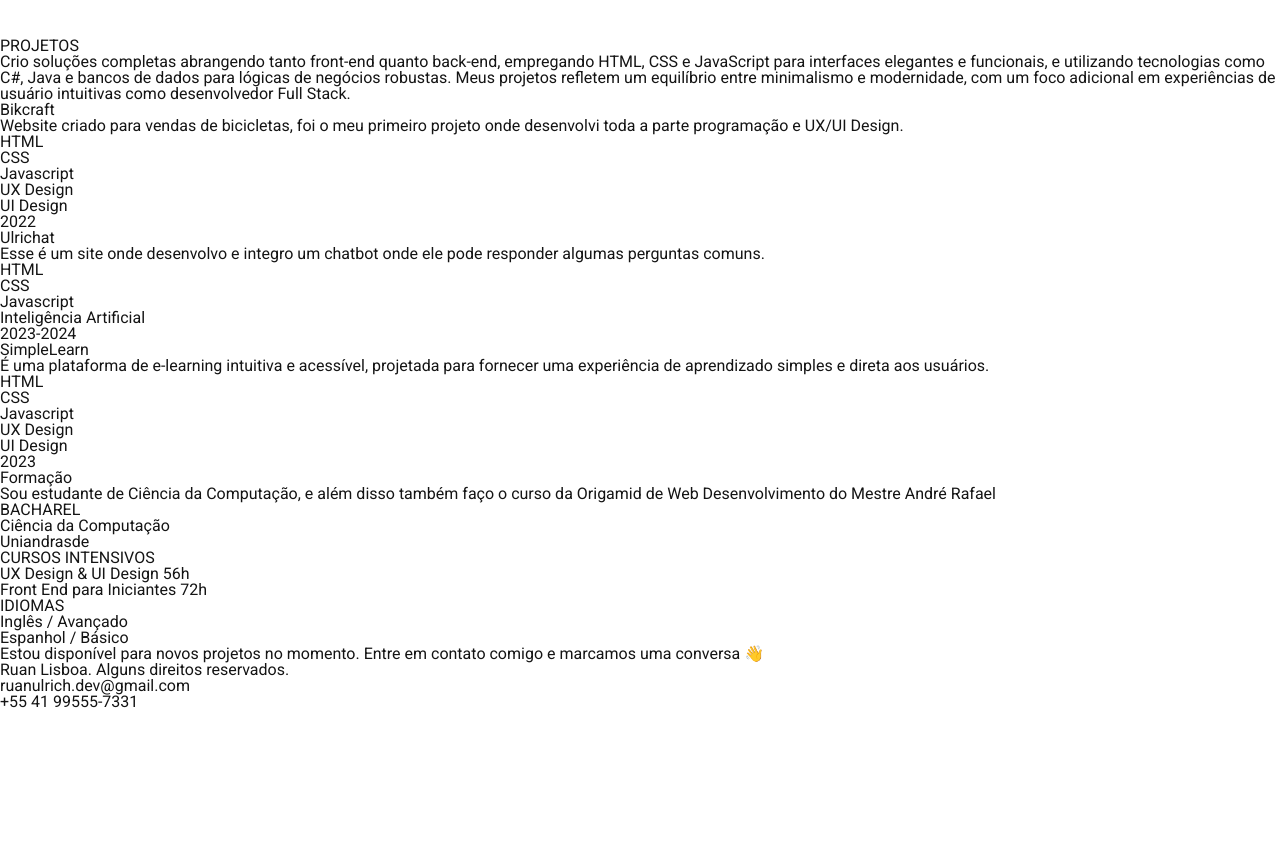
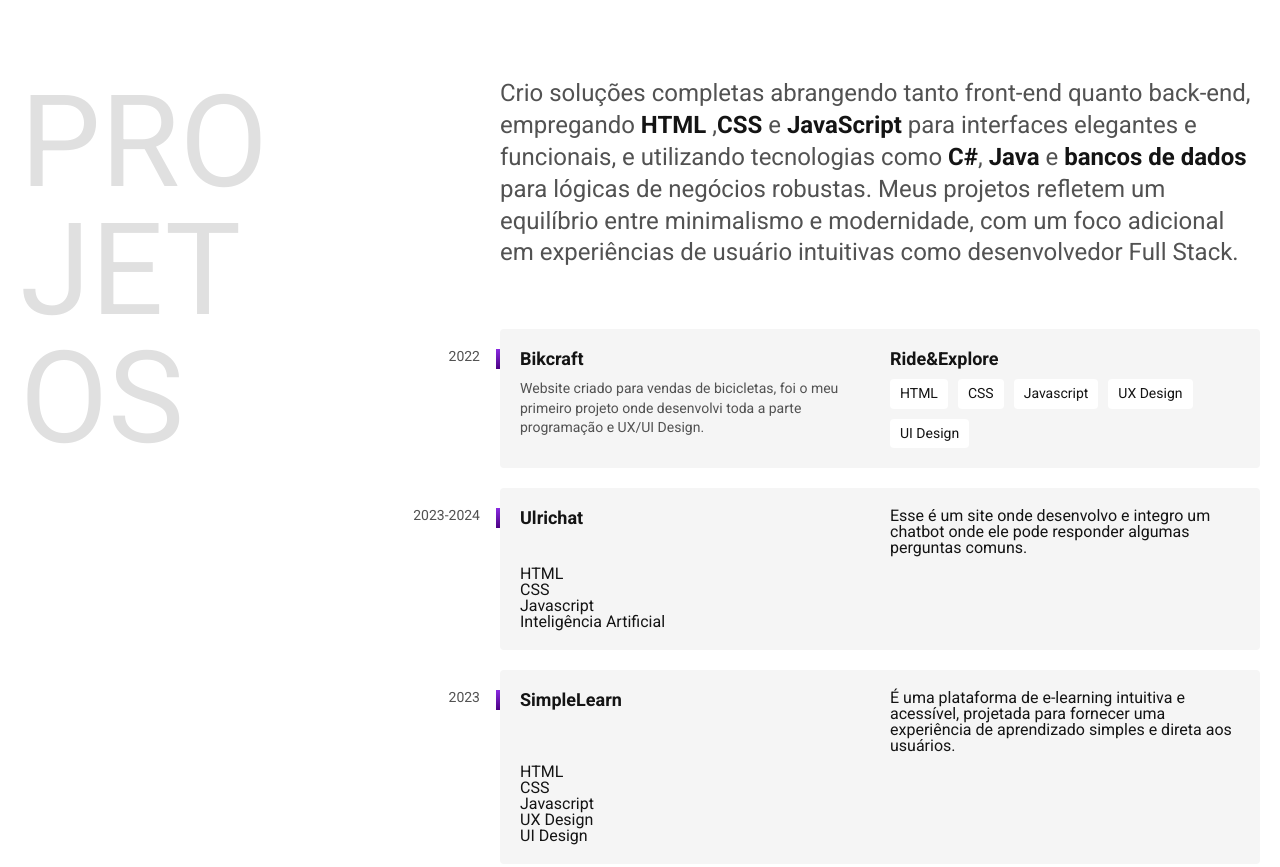
Before and after one commit to Reztorye/RuanUlrich, a plain HTML site: page index.html in a window 1280 px wide. Shown: the part 841-1708 px from the top of the page. Before the commit the page ends 1552 px from the top, so only its background shows below. Drawn offline with Linux system fonts and the light colour scheme.

Commit message:
projetos att

```diff
--- /dev/null
+++ b/css/projetos.css
@@ -0,0 +1,84 @@
+.projetos {
+    max-width: 1920px;
+    padding: 40px 20px;
+    margin: 0 auto;
+    display: grid;
+    grid-template-columns: 1fr 2fr;
+    gap: 100px;
+}
+
+.projetos-descricao strong {
+    font-weight: bold;
+    color: #141414;
+}
+
+.projetos .subtitulo {
+    color: #e0e0e0;
+}
+
+.projetos-descricao {
+    font-size: 1.5rem;
+    line-height: 1.33;
+    max-width: 80ch;
+    margin-bottom: 60px;
+    color: #525252;
+}
+
+.projeto {
+    display: grid;
+    grid-template-columns: 1fr 1fr;
+    padding: 20px;
+    gap: 10px 20px;
+    background: #f5f5f5;
+    margin-bottom: 20px;
+    border-radius: 4px;
+    position: relative;
+}
+
+.projeto::before {
+    content: '';
+    display: block;
+    width: 4px;
+    height: 20px;
+    background: linear-gradient(#8a2be2, #4b0082);
+    position: absolute;
+    top: 20px;
+    left: -4px;
+}
+
+.projeto-ano {
+    position: absolute;
+    top: 20px;
+    left: -100px;
+    text-align: right;
+    width: 80px;
+    color: #525252;
+    font-size: 0.875rem;
+}
+
+.projeto-titulo {
+    font-size: 1.125rem;
+    line-height: 1.1;
+    font-weight: bold;
+}
+
+.projeto-descricao {
+    font-size: 0.875rem;
+    line-height: 1.4;
+    color: #525252;
+}
+
+.projeto-habilidades {
+    display: flex;
+    flex-wrap: wrap;
+    gap: 10px;
+    align-content: start;
+}
+
+.projeto-habilidades li {
+    font-size: 0.875rem;
+    line-height: 1.4;
+    border-radius: 4px;
+    background: #ffffff;
+    padding: 5px 10px;
+}
--- a/css/reset.css
+++ b/css/reset.css
@@ -144,3 +144,15 @@ img {
     max-width: 100%;
     height: auto;
 }
+
+.subtitulo {
+    font-size: 8rem;
+    line-height: 1;
+    text-transform: uppercase;
+    word-break: break-all;
+    max-width: 4ch;
+}
+
+body {
+    font-family: 'Roboto', sans-serif;
+}
--- a/css/style.css
+++ b/css/style.css
@@ -1,7 +1,8 @@
 @import url(/css/header.css);
 @import url(/css/introducao.css);
+@import url(/css/projetos.css);
 @import url('https://fonts.googleapis.com/css2?family=Roboto:wght@400;500;700&display=swap');
 
 body {
-    font-family: 'Roboto', sans-serif;
+    font-family: 'Roboto';
 }
--- a/index.html
+++ b/index.html
@@ -7,6 +7,7 @@
     <title>Portfolio Ruan</title>
     <link rel="stylesheet" href="/css/reset.css">
     <link rel="stylesheet" href="/css/style.css">
+    <link href="https://fonts.googleapis.com/css2?family=Roboto:wght@400;500;700&display=swap" rel="stylesheet">
 </head>
 
 <body>
@@ -32,63 +33,64 @@
             </div>
         </main>
 
-        <section class="projetos">
-            <div class="projetos-div1">
-                <h1 class="projetos-titulos">PROJETOS</h1>
-            </div>
-            <div class="projetos div2">
+        <section aria-label="projetos" id="projetos" class="projetos">
+            <h1 class="subtitulo">PROJETOS</h1>
+            <div>
                 <p class=projetos-descricao>Crio soluções completas abrangendo tanto front-end quanto back-end,
                     empregando
-                    HTML, CSS e JavaScript para interfaces elegantes e funcionais, e utilizando tecnologias como C#,
-                    Java e
-                    bancos de dados para lógicas de negócios robustas. Meus projetos refletem um equilíbrio entre
+                    <strong>HTML</strong> ,<strong>CSS</strong> e <strong>JavaScript</strong> para interfaces
+                    elegantes
+                    e funcionais, e utilizando tecnologias como <strong>C#</strong>,
+                    <strong>Java</strong> e
+                    <strong>bancos de dados</strong> para lógicas de negócios robustas. Meus projetos refletem um
+                    equilíbrio entre
                     minimalismo e modernidade, com um foco adicional em experiências de usuário intuitivas como
-                    desenvolvedor Full Stack.</p>
-                <ul class="projetos-lista">
+                    desenvolvedor Full Stack.
+                </p>
 
-                    <li class="projetos-itemLista">
-                        <h3 class="itemLista-titulo">Bikcraft</h3>
-                        <p class="itemLista-paragrafo">Website criado para vendas de bicicletas, foi o meu primeiro
+                <div class="projeto">
+                    <span class="projeto-ano">2022</span>
+                    <h3 class="projeto-titulo">Bikcraft</h3>
+                    <span class="projeto-titulo">Ride&Explore</span>
+                    <p class="projeto-descricao">Website criado para vendas de bicicletas, foi o meu primeiro
                         projeto onde desenvolvi toda a
                         parte programação e UX/UI Design.</p>
-                        <ul class="habilidadesUtilizadas-lista">
-                            <li class="habilidadesUtilizadas-itemLista">HTML</li>
-                            <li class="habilidadesUtilizadas-itemLista">CSS</li>
-                            <li class="habilidadesUtilizadas-itemLista">Javascript</li>
-                            <li class="habilidadesUtilizadas-itemLista">UX Design</li>
-                            <li class="habilidadesUtilizadas-itemLista">UI Design</li>
+                    <ul class="projeto-habilidades">
+                        <li>HTML</li>
+                        <li>CSS</li>
+                        <li>Javascript</li>
+                        <li>UX Design</li>
+                        <li>UI Design</li>
                     </ul>
-                        <p class="dataRealizacao">2022</p>
-                    </li>
+                </div>
 
-                    <li class="projetos-itemLista">
-                        <h3 class="itemLista-titulo">Ulrichat</h3>
+                <div class="projeto">
+                    <span class="projeto-ano">2023-2024</span>
+                    <h3 class="projeto-titulo">Ulrichat</h3>
                     <p class="itemLista-paragrafo">Esse é um site onde desenvolvo e integro um chatbot onde ele pode
                         responder algumas perguntas comuns.</p>
                     <ul class="habilidadesUtilizadas-lista">
-                            <li class="habilidadesUtilizadas-itemLista">HTML</li>
-                            <li class="habilidadesUtilizadas-itemLista">CSS</li>
-                            <li class="habilidadesUtilizadas-itemLista">Javascript</li>
-                            <li class="habilidadesUtilizadas-itemLista">Inteligência Artificial</li>
+                        <li>HTML</li>
+                        <li>CSS</li>
+                        <li>Javascript</li>
+                        <li>Inteligência Artificial</li>
                     </ul>
-                        <p class="dataRealizacao">2023-2024</p>
-                    </li>
+                </div>
 
-                    <li class="projetos-itemLista">
-                        <h3 class="itemLista-titulo">SimpleLearn</h3>
+                <div class="projeto">
+                    <span class="projeto-ano">2023</span>
+                    <h3 class="projeto-titulo">SimpleLearn</h3>
                     <p class="itemLista-paragrafo"> É uma plataforma de e-learning intuitiva e acessível, projetada
                         para fornecer uma experiência de aprendizado simples e direta aos usuários.</p>
                     <ul class="habilidadesUtilizadas-lista">
-                            <li class="habilidadesUtilizadas-itemLista">HTML</li>
-                            <li class="habilidadesUtilizadas-itemLista">CSS</li>
-                            <li class="habilidadesUtilizadas-itemLista">Javascript</li>
-                            <li class="habilidadesUtilizadas-itemLista">UX Design</li>
-                            <li class="habilidadesUtilizadas-itemLista">UI Design</li>
+                        <li>HTML</li>
+                        <li>CSS</li>
+                        <li>Javascript</li>
+                        <li>UX Design</li>
+                        <li>UI Design</li>
                     </ul>
-                        <p class="dataRealizacao">2023</p>
-                    </li>
+                </div>
 
-                </ul>
             </div>
         </section>
 
```
Lines whose indentation alone changed are shown as unchanged.
